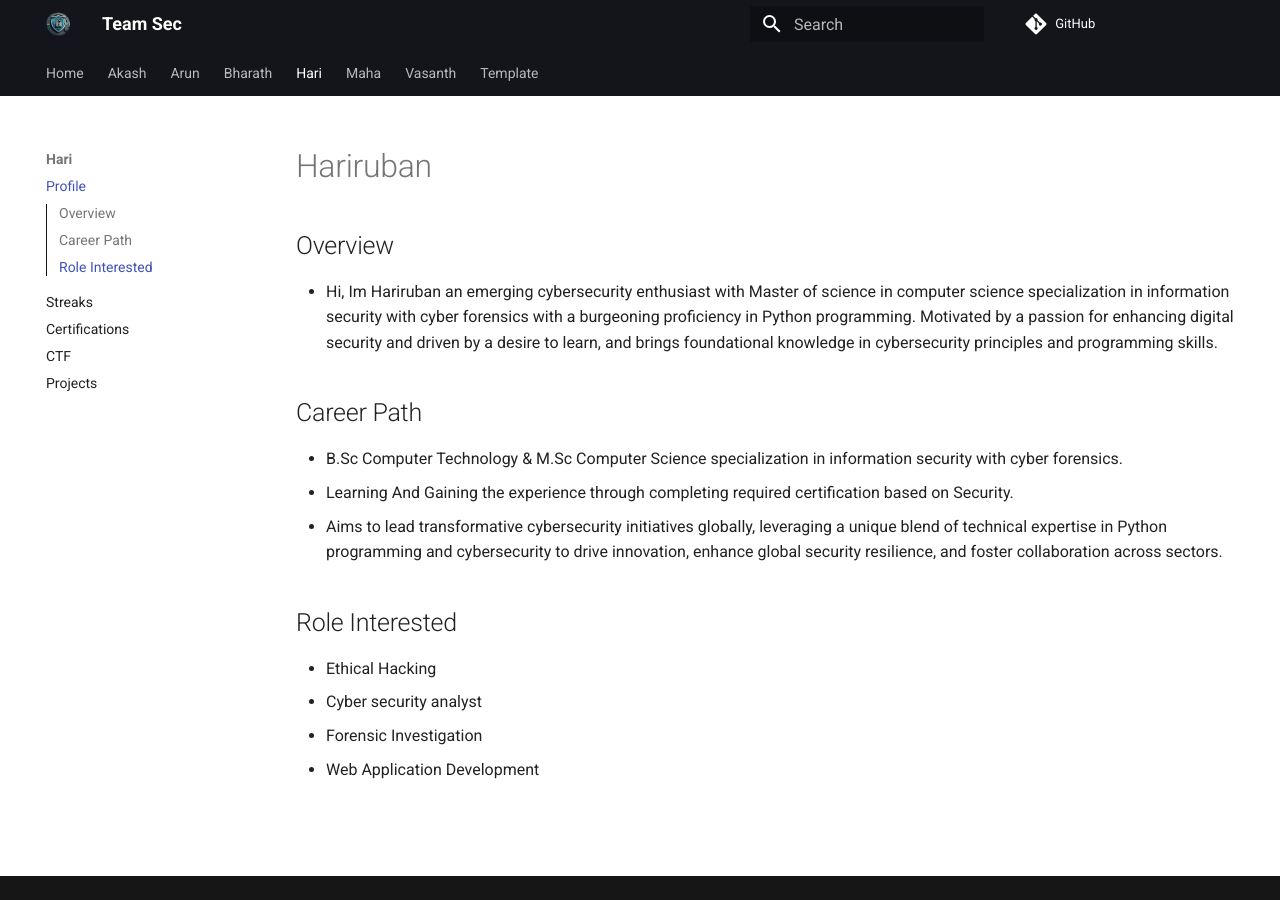
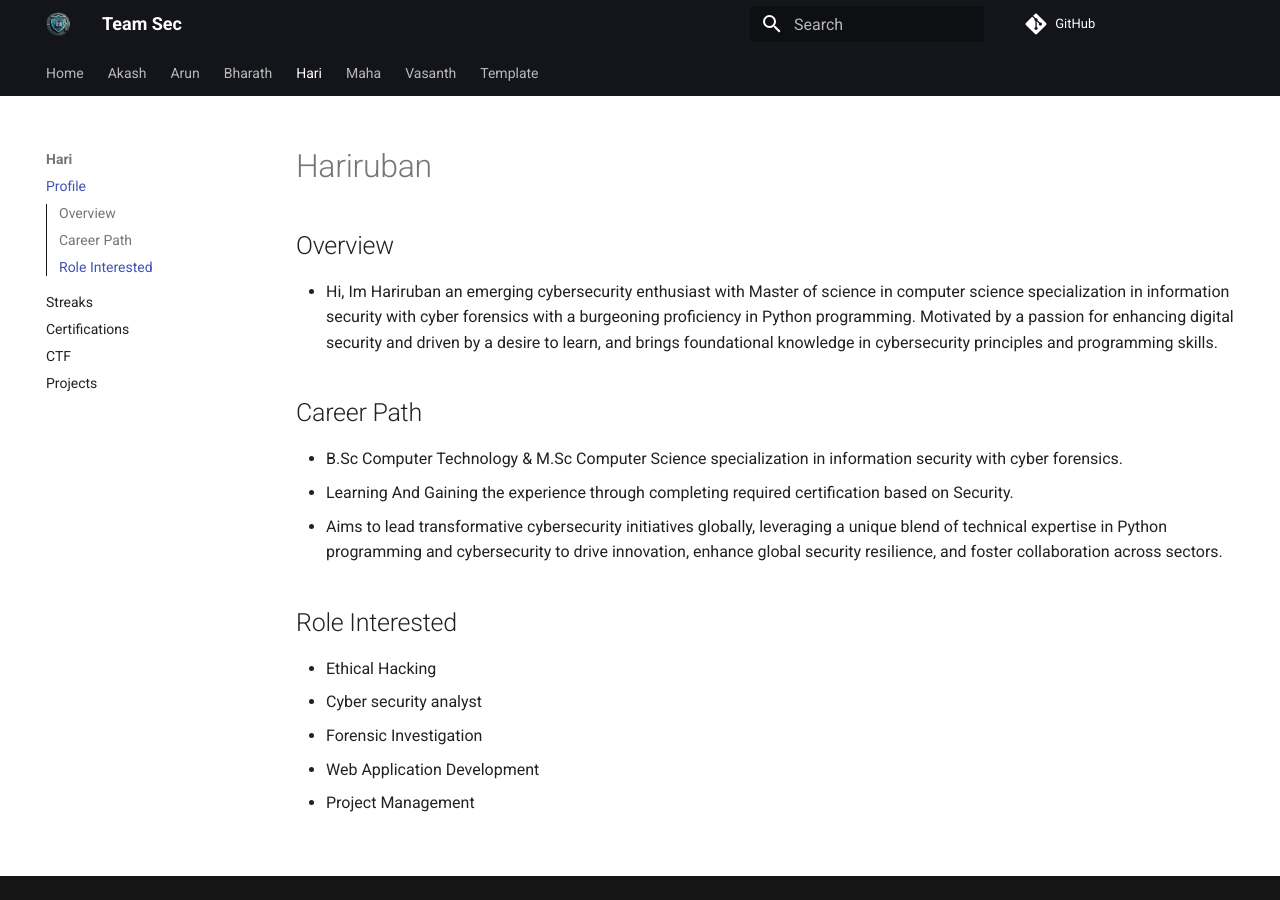
Before and after one commit to mr3xplorer/team_sec, an MkDocs documentation site: the page built from docs/Hari/hari.md, in a window 1280 px wide. Built offline with MkDocs 1.6.1 and Material for MkDocs 9.7.7, drawn with Linux system fonts in a browser that asks for light colours; comment, search, counter and statistics services are not loaded.

Commit message:
Update hari.md

```diff
--- a/docs/Hari/hari.md
+++ b/docs/Hari/hari.md
@@ -13,3 +13,4 @@
 - Cyber security analyst
 - Forensic Investigation
 - Web Application Development
+- Project Management
```
